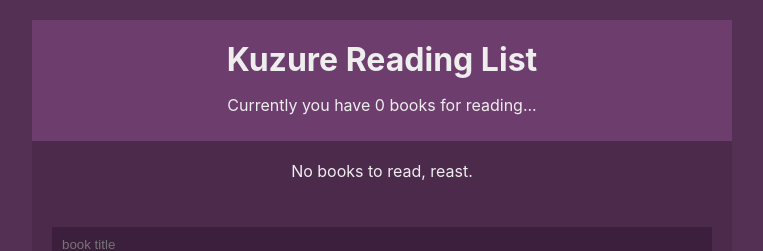
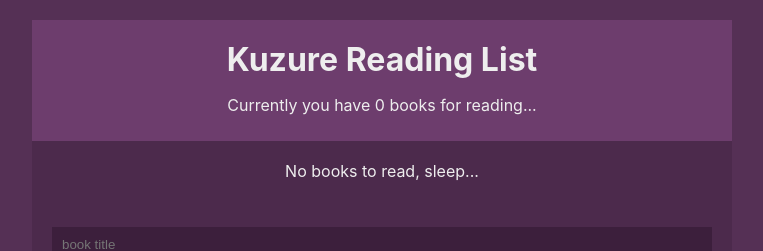
Before and after one commit to fakhriyusifli/react-booklist, a React (Create React App) app: page / in a window 1280 px wide. Shown: the top 251 px of the page, without its empty margins (258-1021 px from the left). Built offline with nearby package versions, Linux system fonts and the light colour scheme.

Commit message:
added local storage

```diff
--- a/src/components/BookList.jsx
+++ b/src/components/BookList.jsx
@@ -13,7 +13,7 @@
             </ul>
         </div>
      ) : (
-        <div className = 'empty'>No books to read, reast.</div>
+        <div className = 'empty'>No books to read, sleep...</div>
      );
 }
 
--- a/src/contexts/BookContext.jsx
+++ b/src/contexts/BookContext.jsx
@@ -1,10 +1,16 @@
-import React, { createContext, useReducer} from 'react';
+import React, { createContext, useEffect, useReducer} from 'react';
 import { bookReducer } from '../reducers/bookReducer';
 
 export const BookContext = createContext();
 
 const BookContextProvider = (props) => {
-    const [books, dispatch] = useReducer(bookReducer, [ ]);
+    const [books, dispatch] = useReducer(bookReducer, [ ], () => {
+        const localData = localStorage.getItem('books');
+        return localData ? JSON.parse(localData) : [];
+    });
+    useEffect(() => {
+        localStorage.setItem('books', JSON.stringify(books));
+    });
 
     return (
         <BookContext.Provider value={{ books, dispatch}}>
```
